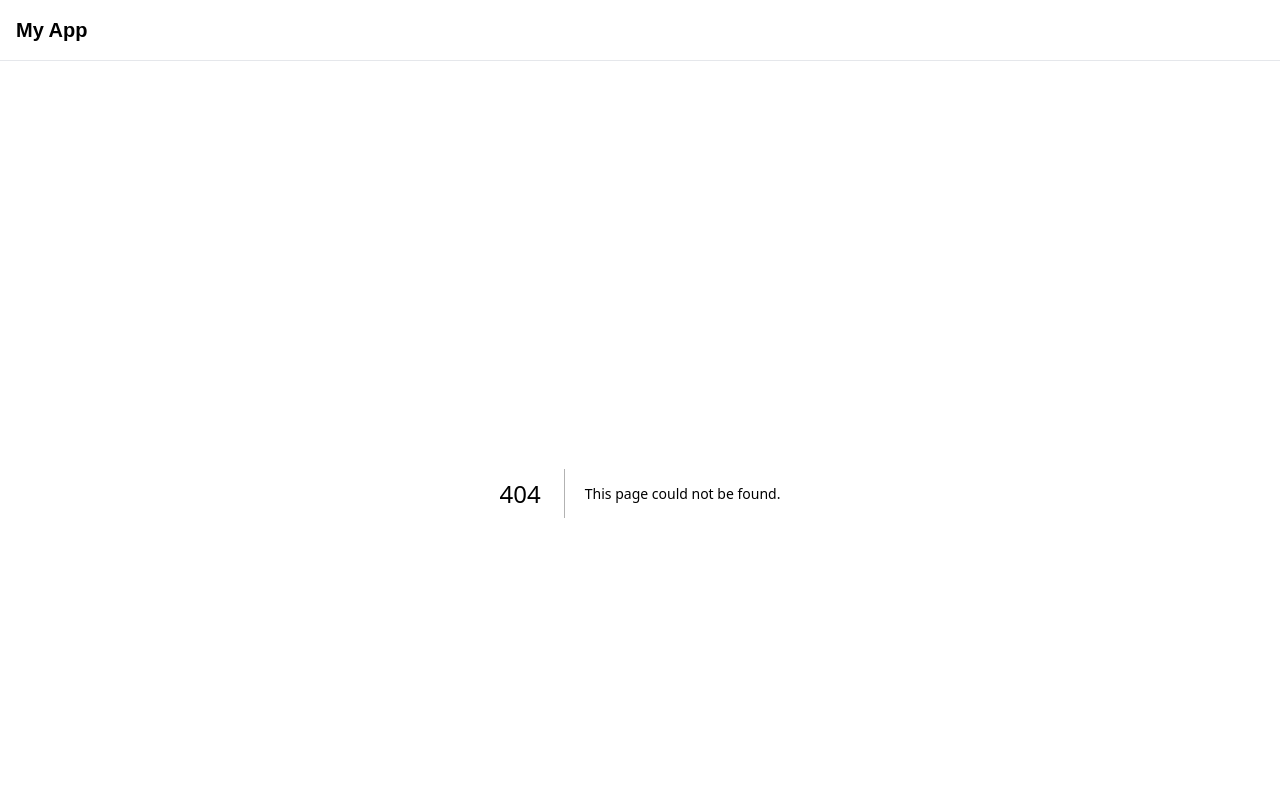
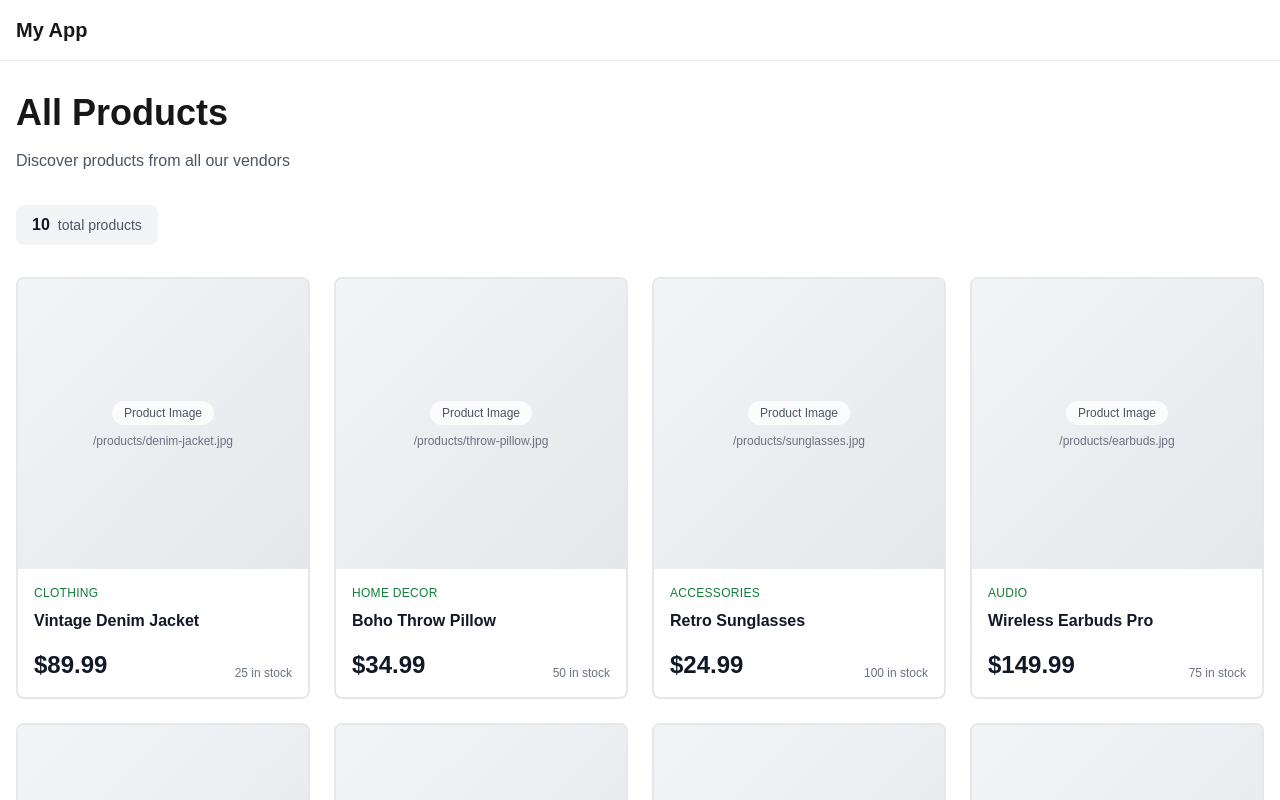
Before and after one commit to Ogechimak/Frontend_Task, a Next.js app in the folder padisquare_vendors/: page /products in a window 1280 px wide. Before the commit this address had no page. Shown: the top 800 px of the page. Built offline with nearby package versions, Linux system fonts and the light colour scheme.

Commit message:
Product cards and grid layout

```diff
--- a/padisquare_vendors/app/page.tsx
+++ b/padisquare_vendors/app/page.tsx
@@ -1,8 +1,9 @@
 import Link from 'next/link';
-import { getAllVendors } from '@/lib/data/vendors';
+import { getAllVendors, getAllProducts } from '@/lib/data/vendors';
 
 export default function Home() {
   const vendors = getAllVendors();
+  const totalProducts = getAllProducts().length;
 
   return (
     <div className="space-y-8">
@@ -11,6 +12,17 @@ export default function Home() {
         <p className="text-gray-600 dark:text-gray-400">
           Your Next.js 14 multi-vendor app is ready.
         </p>
+        <div className="flex flex-wrap gap-3">
+          <Link
+            href="/products"
+            className="inline-flex items-center gap-2 px-4 py-2 bg-brand-500 text-white rounded-lg hover:bg-brand-600 transition-colors font-medium"
+          >
+            Browse All Products
+            <span className="px-2 py-0.5 bg-white/20 rounded-full text-sm">
+              {totalProducts}
+            </span>
+          </Link>
+        </div>
       </div>
 
       <div>
--- /dev/null
+++ b/padisquare_vendors/app/products/page.tsx
@@ -0,0 +1,34 @@
+import { getAllProducts } from '@/lib/data/vendors';
+import ProductGrid from '@/components/layout/ProductGrid';
+import type { Metadata } from 'next';
+
+export const metadata: Metadata = {
+  title: 'All Products | My App',
+  description: 'Browse all products from our vendors',
+};
+
+export default function AllProductsPage() {
+  const products = getAllProducts();
+
+  return (
+    <div className="space-y-8">
+      <div className="space-y-4">
+        <h1 className="text-3xl sm:text-4xl font-bold">All Products</h1>
+        <p className="text-gray-600 dark:text-gray-400">
+          Discover products from all our vendors
+        </p>
+      </div>
+
+      <div className="flex items-center gap-2 px-4 py-2 bg-gray-100 dark:bg-gray-800 rounded-lg inline-flex">
+        <span className="font-semibold text-gray-900 dark:text-white">
+          {products.length}
+        </span>
+        <span className="text-gray-600 dark:text-gray-400 text-sm">
+          total products
+        </span>
+      </div>
+
+      <ProductGrid products={products} />
+    </div>
+  );
+}
--- a/padisquare_vendors/app/site/[vendorSlug]/page.tsx
+++ b/padisquare_vendors/app/site/[vendorSlug]/page.tsx
@@ -3,6 +3,7 @@ import { getVendorBySlug } from '@/lib/data/vendors';
 import type { Metadata } from 'next';
 import HeroSection from '@/components/layout/HeroSection';
 import VendorHeader from '@/components/layout/VendorHeader';
+import ProductGrid from '@/components/layout/ProductGrid';
 
 export async function generateMetadata({
   params,
@@ -35,7 +36,7 @@ export default function VendorPage({
   }
 
   return (
-    <div className="space-y-8">
+    <div className="space-y-8 sm:space-y-12">
       {/* Hero Section */}
       <HeroSection heroImage={vendor.heroImage} vendorName={vendor.name} />
 
@@ -46,9 +47,10 @@ export default function VendorPage({
         logo={vendor.logo}
       />
 
-      {/* Products Section (placeholder) */}
+      {/* Products Section */}
       <div className="border-t pt-8">
-        <h2 className="text-xl sm:text-2xl font-bold mb-4 text-gray-900 dark:text-white">
+        <div className="flex flex-col sm:flex-row sm:items-center sm:justify-between gap-4 mb-6">
+          <h2 className="text-xl sm:text-2xl font-bold text-gray-900 dark:text-white">
             Products
           </h2>
           <div className="inline-flex items-center gap-2 px-4 py-2 bg-brand-50 dark:bg-brand-900/30 rounded-lg border border-brand-200 dark:border-brand-800">
@@ -56,9 +58,15 @@ export default function VendorPage({
               {vendor.products.length}
             </span>
             <span className="text-gray-600 dark:text-gray-400 text-sm">
-            products available
+              {vendor.products.length === 1 ? 'product' : 'products'}
             </span>
           </div>
+        </div>
+
+        <ProductGrid
+          products={vendor.products}
+          emptyMessage={`${vendor.name} has no products yet.`}
+        />
       </div>
     </div>
   );
--- /dev/null
+++ b/padisquare_vendors/components/layout/ProductGrid.tsx
@@ -0,0 +1,32 @@
+import type { Product } from '@/lib/types/vendor';
+import ProductCard from '@/components/ui/ProductCard';
+
+interface ProductGridProps {
+  products: Product[];
+  emptyMessage?: string;
+}
+
+export default function ProductGrid({
+  products,
+  emptyMessage = "No products available."
+}: ProductGridProps) {
+  if (products.length === 0) {
+    return (
+      <div className="flex flex-col items-center justify-center py-12 px-4">
+        <div className="text-center space-y-2">
+          <p className="text-lg text-gray-600 dark:text-gray-400">
+            {emptyMessage}
+          </p>
+        </div>
+      </div>
+    );
+  }
+
+  return (
+    <div className="grid grid-cols-1 sm:grid-cols-2 lg:grid-cols-3 xl:grid-cols-4 gap-4 sm:gap-6">
+      {products.map((product) => (
+        <ProductCard key={product.id} product={product} />
+      ))}
+    </div>
+  );
+}
--- /dev/null
+++ b/padisquare_vendors/components/ui/ProductCard.tsx
@@ -0,0 +1,64 @@
+import type { Product } from '@/lib/types/vendor';
+
+interface ProductCardProps {
+  product: Product;
+}
+
+export default function ProductCard({ product }: ProductCardProps) {
+  return (
+    <div className="group relative flex flex-col overflow-hidden rounded-lg border-2 border-gray-200 dark:border-gray-700 bg-white dark:bg-gray-900 transition-all duration-200 hover:border-brand-500 hover:shadow-lg">
+      {/* Product Image */}
+      <div className="relative aspect-square overflow-hidden bg-gradient-to-br from-gray-100 to-gray-200 dark:from-gray-800 dark:to-gray-700">
+        {/* Placeholder for product image */}
+        <div className="absolute inset-0 flex items-center justify-center">
+          <div className="text-center space-y-2 px-4">
+            <div className="inline-block px-3 py-1 bg-white/80 dark:bg-gray-900/80 rounded-full backdrop-blur-sm">
+              <p className="text-xs text-gray-600 dark:text-gray-400 font-medium">
+                Product Image
+              </p>
+            </div>
+            <p className="text-xs text-gray-500 dark:text-gray-500 line-clamp-1">
+              {product.image}
+            </p>
+          </div>
+        </div>
+
+        {/* Stock Badge */}
+        {product.stock < 20 && (
+          <div className="absolute top-2 right-2">
+            <span className="inline-flex items-center px-2 py-1 rounded-full text-xs font-medium bg-orange-100 text-orange-800 dark:bg-orange-900 dark:text-orange-200">
+              Low Stock
+            </span>
+          </div>
+        )}
+      </div>
+
+      {/* Product Info */}
+      <div className="flex flex-1 flex-col p-4 space-y-2">
+        {/* Category */}
+        <p className="text-xs text-brand-600 dark:text-brand-400 font-medium uppercase tracking-wide">
+          {product.category}
+        </p>
+
+        {/* Product Name */}
+        <h3 className="text-base font-semibold text-gray-900 dark:text-white line-clamp-2 group-hover:text-brand-600 dark:group-hover:text-brand-400 transition-colors">
+          {product.name}
+        </h3>
+
+        {/* Price and Stock */}
+        <div className="flex items-end justify-between pt-2 mt-auto">
+          <div>
+            <p className="text-2xl font-bold text-gray-900 dark:text-white">
+              ${product.price.toFixed(2)}
+            </p>
+          </div>
+          <div className="text-right">
+            <p className="text-xs text-gray-500 dark:text-gray-400">
+              {product.stock} in stock
+            </p>
+          </div>
+        </div>
+      </div>
+    </div>
+  );
+}
```
Lines whose indentation alone changed are shown as unchanged.
